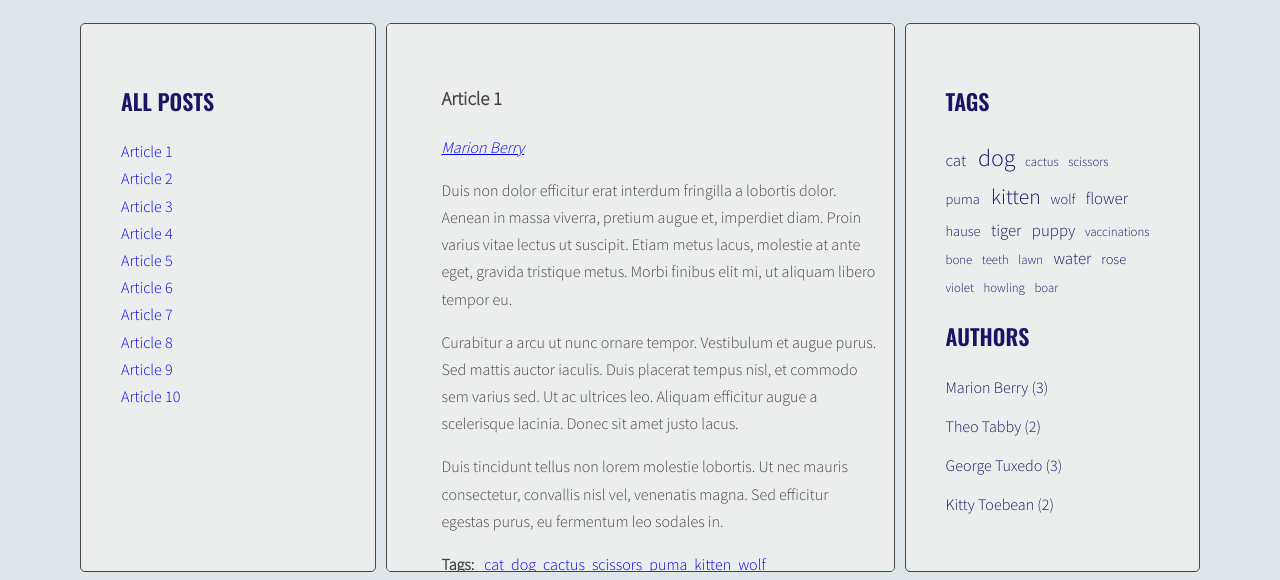
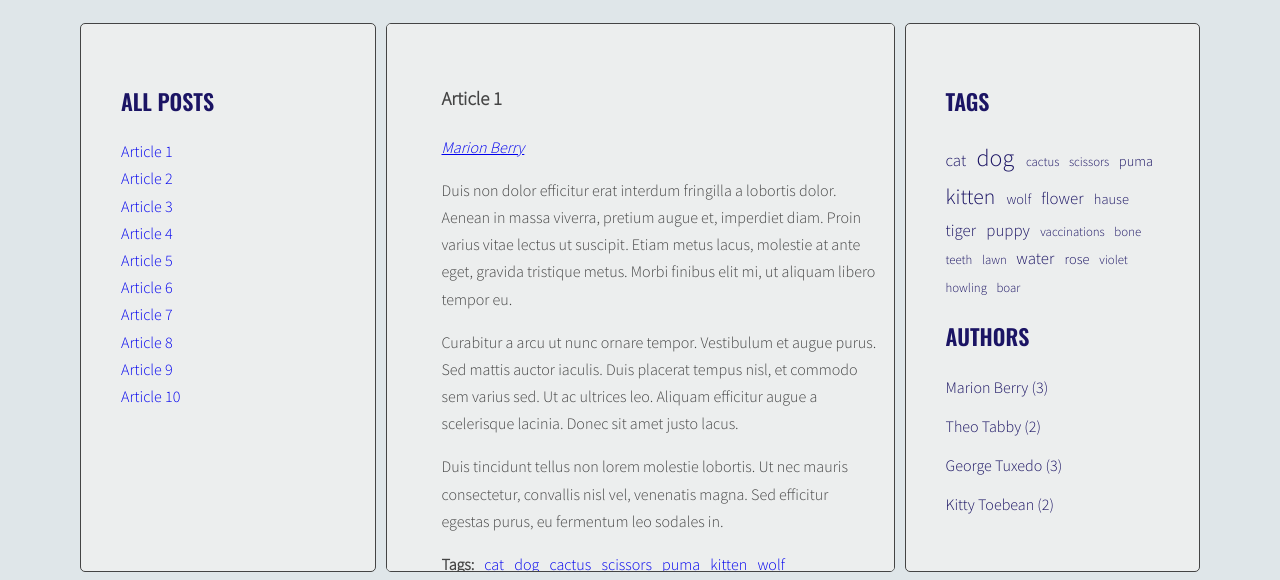
Before and after one commit to bsz3636/javascript-blog, a website: page index.html in a window 1280 px wide. Shown: the part 220-800 px from the top of the page. Drawn offline with nearby package versions, Linux system fonts and the light colour scheme.

Commit message:
add Handlebars Templates

```diff
--- a/index.html
+++ b/index.html
@@ -285,7 +285,32 @@
         </div>
     </div>
 
-    <script src="js/script.js"></script>
+  <script id="template-article-link" type="text/x-handlebars-template">
+    <li><a href="#{{ id }}"><span>{{ title }}</span></a></li>
+  </script>
+
+  <script id="template-tag-link" type="text/x-handlebars-template">
+    <li><a href="#tag-{{ id }}"><span>{{ title }}</span></a></li>
+  </script>
+
+  <script id="template-author-link" type="text/x-handlebars-template">
+    <a href="#author-{{ id }}"><span>{{ title }}</span></a>
+  </script>
+
+  <script id="template-tag-cloud-link" type="text/x-handlebars-template">
+    {{#each tags}}
+    <li><a href="#tag-{{tag}}"  class="{{className}}"> {{ tag }} </a></li>
+    {{/each}}
+  </script>
+
+  <script id="template-author-cloud-link" type="text/x-handlebars-template">
+    {{#each authors}}
+    <li><a href="#author-{{author}}"><span>{{ author }} ({{count}}) </span></a></li>
+    {{/each}}
+  </script>
+
+  <script src="https://cdnjs.cloudflare.com/ajax/libs/handlebars.js/4.1.0/handlebars.min.js"></script>
+  <script src="js/script.js"></script>
 
 </body>
 
--- a/js/script.js
+++ b/js/script.js
@@ -1,5 +1,23 @@
 {
   ('use strict');
+
+  const templates = {
+    articleLink: Handlebars.compile(
+      document.querySelector('#template-article-link').innerHTML
+    ),
+    tagLink: Handlebars.compile(
+      document.querySelector('#template-tag-link').innerHTML
+    ),
+    tagCloudLink: Handlebars.compile(
+      document.querySelector('#template-tag-cloud-link').innerHTML
+    ),
+    authorLink: Handlebars.compile(
+      document.querySelector('#template-author-link').innerHTML
+    ),
+    authorCloudLink: Handlebars.compile(
+      document.querySelector('#template-author-cloud-link').innerHTML
+    ),
+  };
 
   const opts = {
     articleSelector: '.post',
@@ -10,7 +28,7 @@
     tagsListSelector: '.sidebar .tags',
     cloudClassCount: 6,
     cloudClassPrefix: 'tag-size-',
-    authorsListSelector: '.sidebar .authors'
+    authorsListSelector: '.sidebar .authors',
   };
 
   const titleClickHandler = function (event) {
@@ -41,7 +59,6 @@
     targetArticle.classList.add('active');
   };
 
-
   const generateTitleLinks = function (customSelector = '') {
     /* remove contents of titleList */
     const titleList = document.querySelector(opts.titleListSelector);
@@ -52,7 +69,9 @@
     /*}
     clearMessages();*/
     /* for each article */
-    const articles = document.querySelectorAll(opts.articleSelector + customSelector);
+    const articles = document.querySelectorAll(
+      opts.articleSelector + customSelector
+    );
     /*console.log('articles: ', articles);*/
     let html = '';
     for (let article of articles) {
@@ -64,8 +83,10 @@
       const articleTitle = article.querySelector(opts.titleSelector).innerHTML;
       /*console.log('articleTitle: ', articleTitle);*/
       /* create HTML of the link */
-      let linkHTML = '<li><a href="#' + articleId + ' "><span>' + articleTitle + '</span></a></li>';
-      /*console.log('linkHTML: ', linkHTML);*/
+      const linkHTMLData = { id: articleId, title: articleTitle };
+      //console.log('linkHTMLData: ', linkHTMLData);
+      const linkHTML = templates.articleLink(linkHTMLData);
+      //console.log('linkHTML: ', linkHTML);
       /* insert link into titleList */
       html = html + linkHTML;
       /*console.log('html= ', html);*/
@@ -83,8 +104,8 @@
   }
 
   const calculateTagsParams = function (tags) {
-    const params = {max: 0, min: 999999};
-    for(let tag in tags){
+    const params = { max: 0, min: 999999 };
+    for (let tag in tags) {
       params.max = Math.max(tags[tag], params.max);
       params.min = Math.min(tags[tag], params.min);
       //console.log(tag + ' is used ' + tags[tag] + ' times');
@@ -94,12 +115,16 @@
 
   const calculateTagClass = function (count, params) {
     //console.log('count, params: ',count, params);
-    const classNumber = Math.floor( ( (count - params.min) / (params.max - params.min) ) * (opts.cloudClassCount-1) + 1 );
+    const classNumber = Math.floor(
+      ((count - params.min) / (params.max - params.min)) *
+        (opts.cloudClassCount - 1) +
+        1
+    );
     //console.log('tag_size: ',classNumber);
     return opts.cloudClassPrefix + classNumber;
   };
 
-  const generateTags = function () {
+  const generateTags = function (customSelector = '') {
     /* [NEW] create a new variable allTags with an empty object */
     let allTags = {};
     /* find all articles */
@@ -109,8 +134,8 @@
     for (let article of articles) {
       /*console.log(article);*/
       /* find tags wrapper */
-      const tagsWrapper = article.querySelector(opts.articleTagsSelector);
-      /*console.log('tagsWrapper: ', tagsWrapper);*/
+      const tagsWrapper = article.querySelector(opts.articleTagsSelector + customSelector);
+      //console.log('tagsWrapper: ', tagsWrapper);
       /* make html variable with empty string */
       let html = '';
       /* get tags from data-tags attribute */
@@ -118,18 +143,22 @@
       /*console.log('tags: ', tags);*/
       /* split tags into array */
       const tagsArray = tags.split(' ');
-      /*console.log('tagsArray: ', tagsArray);*/
+      //console.log('tagsArray: ', tagsArray);
       /* START LOOP: for each tag */
       for (let tag of tagsArray) {
-        /*console.log('tag: ', tag);*/
+        //console.log('tag: ', tag);
         /* generate HTML of the link */
-        let linkHTML =
-          '<li><a href="#tag-' + tag + '"><span>' + tag + ' '+ '</span></a></li>';
+        /*let linkHTML =
+          '<li><a href="#tag-' + tag + '"><span>' + tag + ' '+ '</span></a></li>';*/
+        const linkHTMLData = { id: tag, title: tag };
+        //console.log('linkHTMLData: ', linkHTMLData);
+        const linkHTML = templates.tagLink(linkHTMLData);
+        //console.log('linkHTML: ', linkHTML);
         //console.log('linkHTML: ', linkHTML);
         /* add generated code to html variable */
         html = html + linkHTML;
         /* [NEW] check if this link is NOT already in allTags */
-        if(!allTags[tag]) {
+        if (!allTags[tag]) {
           /* [NEW] add tag to allTags object */
           allTags[tag] = 1;
         } else {
@@ -146,18 +175,32 @@
     /* [NEW] create variable for all links HTML code */
     const tagsParams = calculateTagsParams(allTags);
     //console.log('tagsParams: ', tagsParams);
-    let allTagsHTML = '';
+    //let allTagsHTML = '';
+    const allTagsData = {tags: []};
     /* [NEW] START LOOP: for each tag in allTags: */
-    for(let tag in allTags){
+    for (let tag in allTags) {
       /* [NEW] generate code of a link and add it to allTagsHTML */
-      const tagLinkHTML = '<li><a href ="#tag-' + tag + '" class="' + calculateTagClass(allTags[tag], tagsParams) + '"><span> ' + tag  + '</span></a></li>';
-      console.log('tagLinkHTML:', tagLinkHTML);
-      allTagsHTML += tagLinkHTML;
+      /*const tagLinkHTML =
+        '<li><a href ="#tag-' +
+        tag +
+        '" class="' +
+        calculateTagClass(allTags[tag], tagsParams) +
+        '"><span> ' +
+        tag +
+        '</span></a></li>';*/
+      //console.log('tagLinkHTML:', tagLinkHTML);
+      //allTagsHTML += tagLinkHTML;
+      allTagsData.tags.push({
+        tag: tag,
+        count: allTags[tag],
+        className: calculateTagClass(allTags[tag], tagsParams)
+      });
       /*'<li><a href="#tag-' + tag + ' (' + allTags[tag] + ') "><span>' + tag + ' (' + allTags[tag] + ')  '+ '</span></a></li>';*/
       /* [NEW] END LOOP: for each tag in allTags: */
     }
     /*[NEW] add HTML from allTagsHTML to tagList */
-    tagList.innerHTML = allTagsHTML;
+    tagList.innerHTML = templates.tagCloudLink(allTagsData);
+    console.log('allTagsData: ', allTagsData);
   };
   generateTags();
 
@@ -172,7 +215,7 @@
     const href = clickedElement.getAttribute('href');
     /*console.log('href :', href);*/
     /* make a new constant "tag" and extract tag from the "href" constant */
-    const tag = href.replace('#tag-' ,'');
+    const tag = href.replace('#tag-', '');
     /* find all tag links with class active */
     const activeTagLinks = document.querySelectorAll('a.active[href^="#tag-"]');
     /*console.log(activeTagLinks);*/
@@ -209,17 +252,17 @@
   };
   addClickListenersToTags();
 
-  const calculateAuthorsParams = function (authors) {
-    const params = {max: 0, min: 999999};
-    for(let author in authors){
+  /*const calculateAuthorsParams = function (authors) {
+    const params = { max: 0, min: 999999 };
+    for (let author in authors) {
       params.max = Math.max(authors[author], params.max);
       params.min = Math.min(authors[author], params.min);
-      console.log(author + ' is used ' + authors[author] + ' times');
+      //console.log(author + ' is used ' + authors[author] + ' times');
     }
     return params;
-  };
+  };*/
 
-  const generateAuthors = function () {
+  const generateAuthors = function (customSelector = '') {
     let allAuthors = {};
     /* find all articles */
     const articles = document.querySelectorAll(opts.articleSelector);
@@ -228,7 +271,7 @@
     for (let article of articles) {
       /*console.log('article: ',article);*/
       /* find author wrapper */
-      const authorWrapper = article.querySelector(opts.articleAuthorSelector);
+      const authorWrapper = article.querySelector(opts.articleAuthorSelector + customSelector);
       //console.log(authorWrapper);
       /* make html variable with empty string */
       let html = '';
@@ -236,11 +279,15 @@
       const author = article.getAttribute('data-author');
       //console.log('author: ', author);
       /* generate HTML of the link */
-      let linkHTML = '<a href="#author-' + author + '"><span>' + author + '</span></a>';
+      /*let linkHTML = '<a href="#author-' + author + '"><span>' + author + '</span></a>';*/
+      const linkHTMLData = { id: author, title: author };
+      //console.log('linkHTMLData: ', linkHTMLData);
+      const linkHTML = templates.authorLink(linkHTMLData);
+      //console.log('linkHTML: ', linkHTML);
       //console.log('linkHTML: ',linkHTML);
       /* add generated code to html variable */
       html = html + linkHTML;
-      if(!allAuthors[author]) {
+      if (!allAuthors[author]) {
         /* [NEW] add tag to allTags object */
         allAuthors[author] = 1;
       } else {
@@ -254,20 +301,33 @@
     /* [NEW] find list of tags in right column */
     const authorList = document.querySelector(opts.authorsListSelector);
     /* [NEW] create variable for all links HTML code */
-    const authorsParams = calculateAuthorsParams(allAuthors);
-    console.log('authorsParams: ', authorsParams);
+    /*const authorsParams = calculateAuthorsParams(allAuthors);*/
+    //console.log('authorsParams: ', authorsParams);
     /* [NEW] add html from allTags to tagList */
     //authorList.innerHTML = allAuthors.join(' ');
-    let allAuthorsHTML = '';
+    const allAuthorsData = {authors: []};
     /* [NEW] START LOOP: for each tag in allTags: */
-    for(let author in allAuthors){
+    for (let author in allAuthors) {
       /* [NEW] generate code of a link and add it to allTagsHTML */
       //const tagLinkHTML = '<li>' + calculateTagClass(allTags[tag], tagsParam) + '</li>';
-      const authorLinkHTML = '<li><a href ="#author-' + author + '"><span> ' + author +  ' (' + allAuthors[author] +  ')' + '</span></a></li>';
-      console.log('authorLinkHTML:', authorLinkHTML);
-      allAuthorsHTML += authorLinkHTML;
+      /*const authorLinkHTML =
+        '<li><a href ="#author-' +
+        author +
+        '"><span> ' +
+        author +
+        ' (' +
+        allAuthors[author] +
+        ')' +
+        '</span></a></li>';*/
+      //console.log('authorLinkHTML:', authorLinkHTML);
+      allAuthorsData.authors.push({
+        author: author,
+        count: allAuthors[author],
+        /*className: calculateAuthorClass(allAuthors[author], authorsParams)*/
+      });
     }
-    authorList.innerHTML = allAuthorsHTML;
+    authorList.innerHTML = templates.authorCloudLink(allAuthorsData);
+    console.log('allAuthorsData: ', allAuthorsData);
   };
 
   generateAuthors();
@@ -284,7 +344,9 @@
     const author = href.replace('#author-', '');
     //console.log('author: ',author);
     /* find all authors links with class active */
-    const activeAuthorLinks = document.querySelectorAll('a.active[href^="#author-"]');
+    const activeAuthorLinks = document.querySelectorAll(
+      'a.active[href^="#author-"]'
+    );
     //console.log('activeAuthorLinks: ',activeAuthorLinks);
     /* START LOOP: for each active authors link */
     for (let activeAuthorLink of activeAuthorLinks) {
@@ -316,5 +378,4 @@
   };
 
   addClickListenersToAuthors();
-
 }
```
Also changed, not shown: .eslintrc.json. Lines whose indentation alone changed are shown as unchanged.
